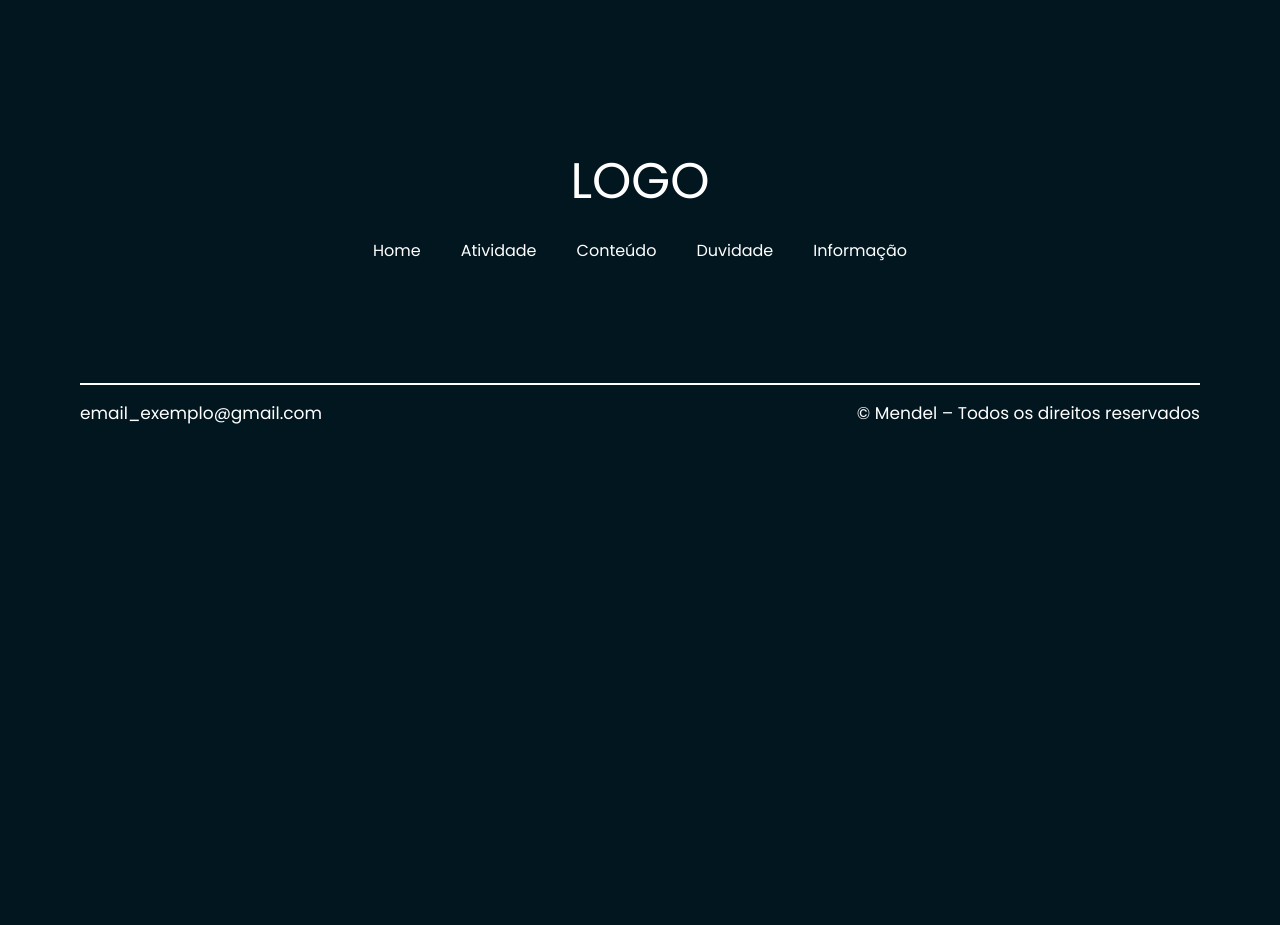
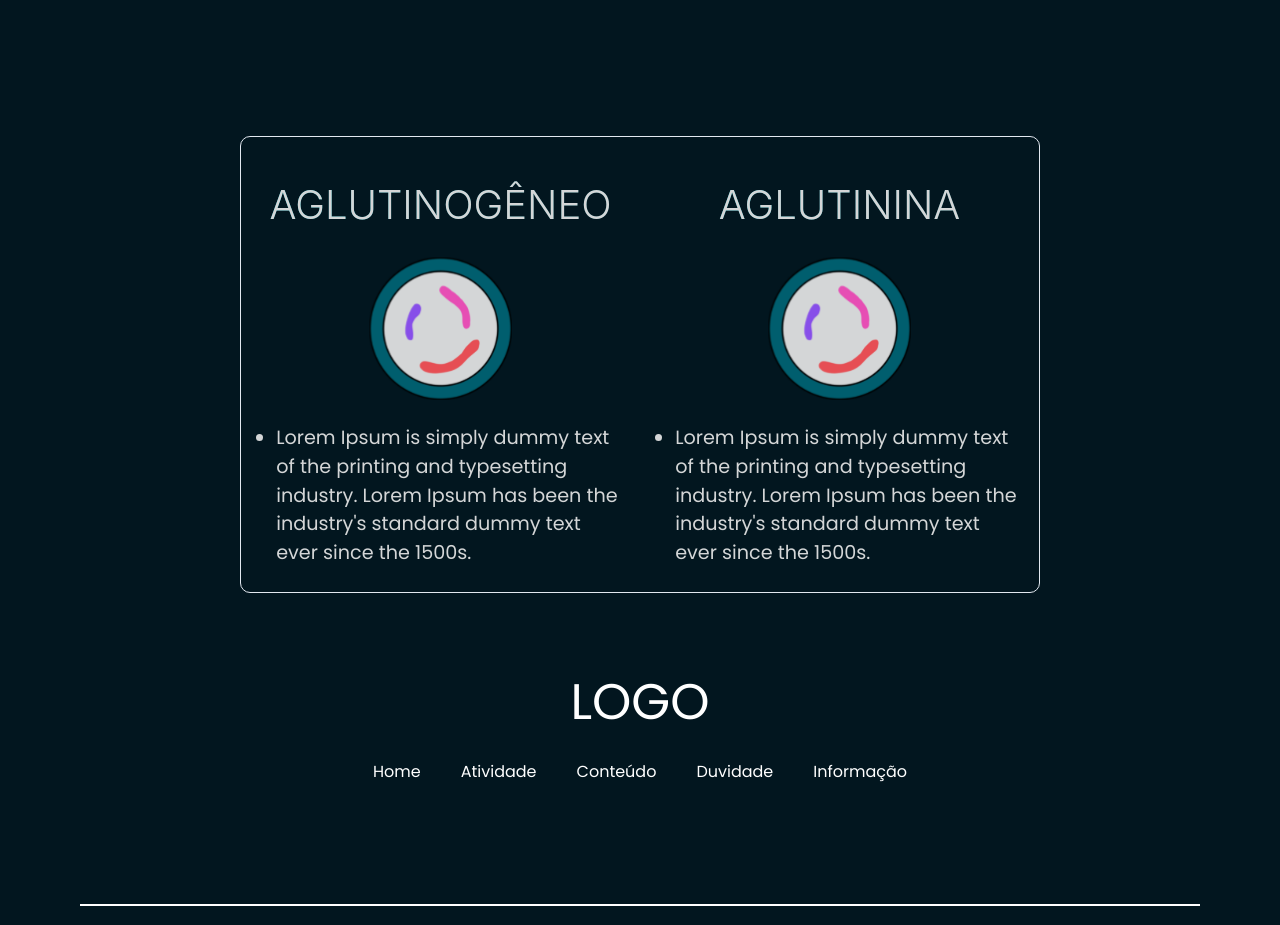
Before and after one commit to Matheus1415/Mendel, a React (Vite) app: page /abo in a window 1280 px wide. Shown: the part 1720-2645 px from the top of the page. Before the commit the page ends 2227 px from the top, so only its background shows below. Built offline with nearby package versions, Linux system fonts and the light colour scheme.

Commit message:
Box aglutinogêneo

```diff
--- a/src/components/AleloCards/index.jsx
+++ b/src/components/AleloCards/index.jsx
@@ -65,3 +65,4 @@ export const AleloCards = ({
         </Box>
     );
 };
+export default AleloCards;
--- a/src/pages/ABO/index.jsx
+++ b/src/pages/ABO/index.jsx
@@ -1,6 +1,7 @@
 import React from "react";
 import { LayoutIntroduction } from '../../layout/LayoutIntroduction';
 import { Box, Image, Text, Heading, useBreakpointValue } from "@chakra-ui/react";
+import ABOCards, { AleloCards } from "../../components/AleloCards";
 
 export const ABO = () => {
     const imageWidth = useBreakpointValue({ base: "20rem", sm: "25rem", md: "30rem", lg: "40rem" });
@@ -31,7 +32,7 @@ export const ABO = () => {
                     mb={{ base: "2rem", md: "0" }}
                 >
                     <Image
-                        src="../../assets/hexagono.svg"
+                        src="/assets/hexagono.svg"
                         alt="Hexágono"
                         width={imageWidth}
                         maxHeight={imageMaxHeight}
@@ -50,6 +51,39 @@ export const ABO = () => {
                     <Text variant="Paragraph">Contrary to popular belief, Lorem Ipsum is not simply random text. It has roots in a piece of classical Latin literature from 45 BC, making it over 2000 years.</Text>
                 </Box>
             </Box>
+            <Box
+                display="flex"
+                justifyContent="center"
+                alignItems="center"
+                border="1px solid"
+                borderRadius="10px"
+                padding="1rem"
+                borderColor="gray.200"
+                width="100%"
+                maxWidth="50rem"
+                mx="auto"
+                my="2rem"
+            >
+                <Box
+                    display="flex"
+                    flexDirection="row"  // Alterado para 'row'
+                    alignItems="center"
+                    gap="2rem"  // Ajuste o valor conforme necessário
+                >
+                    <AleloCards
+                        title="AGLUTINOGÊNEO"
+                        imageSrc="/assets/aglutinogenio.svg"
+                        imageAlt="Aglutinogênio"
+                        listItems={["Lorem Ipsum is simply dummy text of the printing and typesetting industry. Lorem Ipsum has been the industry's standard dummy text ever since the 1500s."]}
+                    />
+                    <AleloCards
+                        title="AGLUTININA"
+                        imageSrc="/assets/aglutinina.svg"
+                        imageAlt="Aglutinina"
+                        listItems={["Lorem Ipsum is simply dummy text of the printing and typesetting industry. Lorem Ipsum has been the industry's standard dummy text ever since the 1500s."]}
+                    />
+                </Box>
+            </Box>
         </>
     );
 }
```
Also changed, not shown: public/assets/aglutinina.svg (added), public/assets/aglutinogenio.svg (added).
